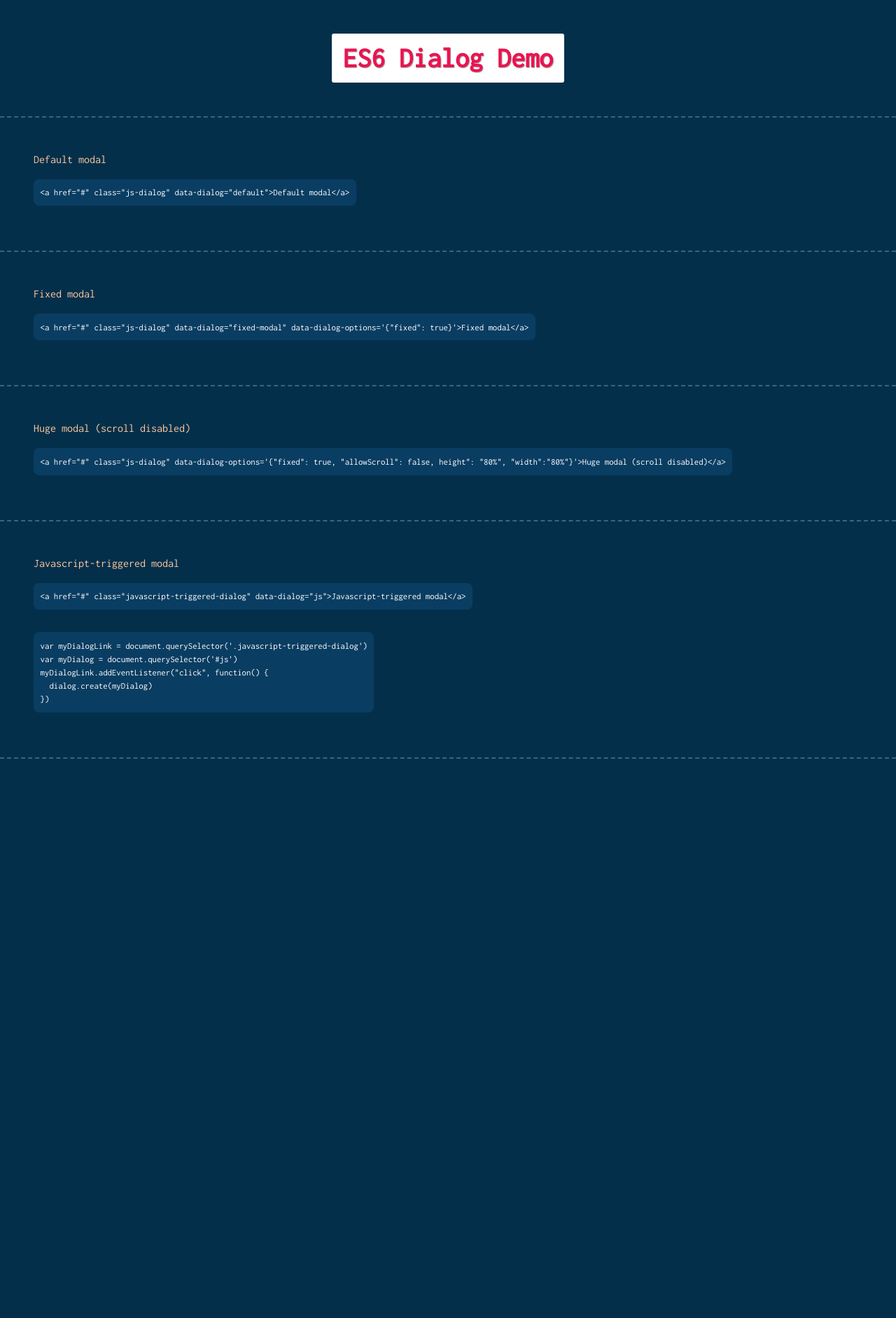
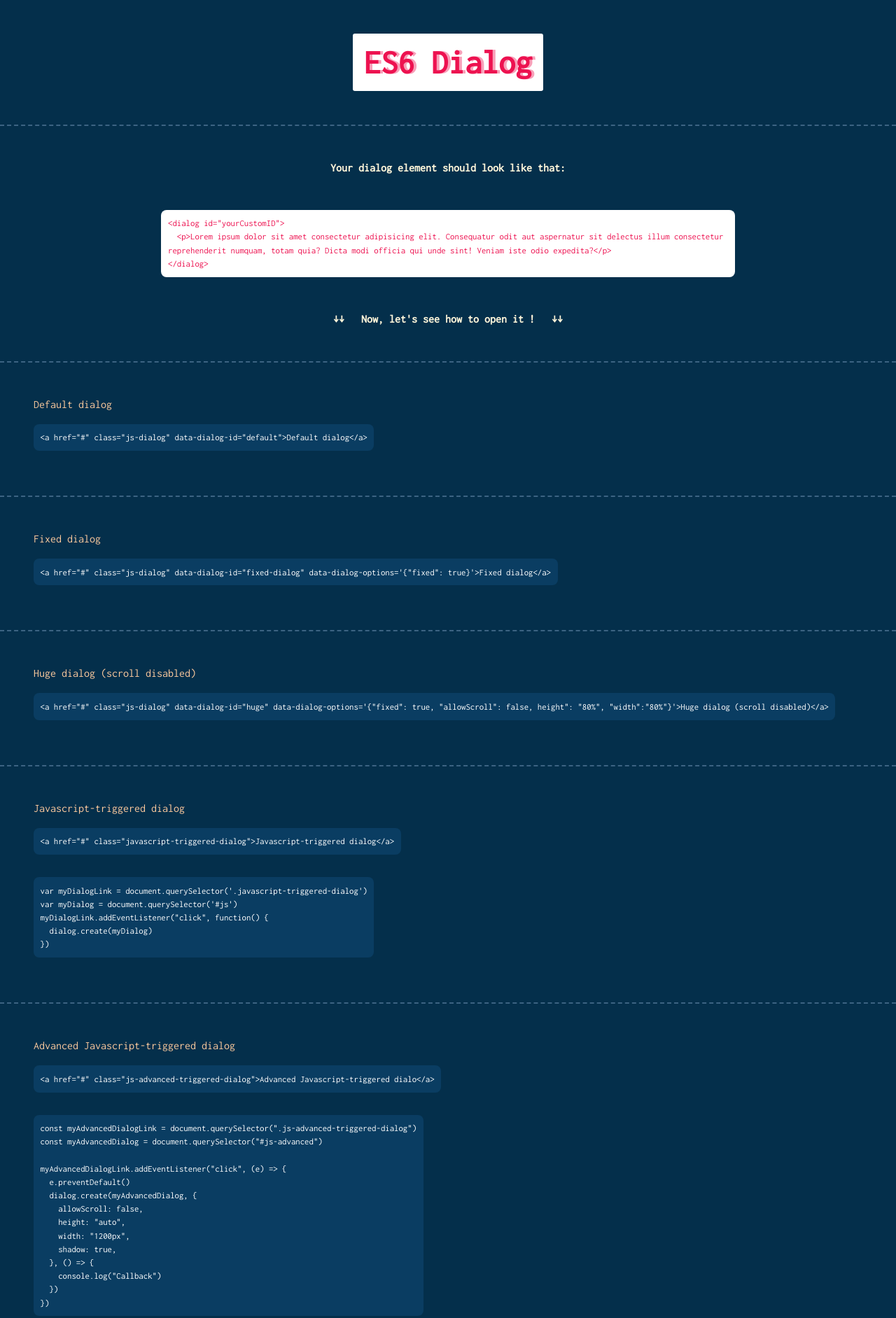
Before and after one commit to 0scrm/es6dialog, a website with bundled scripts: page index.html in a window 1280 px wide. Shown: the top 1883 px of the page at 70% size. Built offline with nearby package versions, Linux system fonts and the light colour scheme.

Commit message:
Update documentation & demo + clarity  improvements

```diff
--- a/app.js
+++ b/app.js
@@ -1,11 +1,25 @@
-import dialog from './src/es6dialog';
+import dialog from "./src/es6dialog";
 dialog.init()
 
-var myDialogLink = document.querySelector('.javascript-triggered-dialog')
-var myDialog = document.querySelector('#js')
-myDialogLink.addEventListener("click", function(e) {
+const myDialogLink = document.querySelector(".javascript-triggered-dialog")
+const myDialog = document.querySelector("#js")
+myDialogLink.addEventListener("click", (e) => {
   e.preventDefault()
-  dialog.create(myDialog, new Object, function() {
-    console.log('This dialog was triggered by javascript !')
+  dialog.create(myDialog, new Object, () => {
+    console.log("This dialog was triggered by javascript !")
   })
 })
+
+const myAdvancedDialogLink = document.querySelector(".js-advanced-triggered-dialog")
+const myAdvancedDialog     = document.querySelector("#js-advanced")
+myAdvancedDialogLink.addEventListener("click", (e) => {
+  e.preventDefault()
+  dialog.create(myAdvancedDialog, {
+    allowScroll: false,
+    height: "auto",
+    width: "1200px",
+    shadow: true,
+  }, () => {
+    console.log("Callback")
+  })
+})
--- a/index.html
+++ b/index.html
@@ -14,57 +14,67 @@
 
 <body>
   <header>
-    <h1>ES6 Dialog Demo</h1>
+    <h1>ES6 Dialog</h1>
   </header>
-  <section id="default-modal">
-    <a href="#" class="js-dialog" data-dialog="default">Default modal</a>
+  <section id="dialog-el" class="u-tac">
+  <p class="u-bold u-margin-b-m">Your dialog element should look like that:</p>
+  <div class="u-display-b">
+    <code class="highlight">
+    &lt;dialog id="yourCustomID"&gt;<br>
+    &nbsp;&nbsp;&lt;p&gt;Lorem ipsum dolor sit amet consectetur adipisicing elit. Consequatur odit aut aspernatur sit delectus illum consectetur reprehenderit numquam, totam quia? Dicta modi officia qui unde sint! Veniam iste odio expedita?&lt;/p&gt;<br>
+    &lt;/dialog&gt;
+    </code>
+  </div>
+  <p class="u-bold u-margin-t-m"><span class="u-margin-r-s">&darr;&darr;</span> Now, let's see how to open it ! <span class="u-margin-l-s">&darr;&darr;</span></p>
+  </section>
+  <section id="default-dialog">
+    <a href="#" class="js-dialog" data-dialog-id="default">Default dialog</a>
     <div class="u-display-b">
       <code>
-        &lt;a href="#" class="js-dialog" data-dialog="default">Default modal&lt;/a&gt;
+        &lt;a href="#" class="js-dialog" data-dialog-id="default">Default dialog&lt;/a&gt;
       </code>
     </div>
     <dialog id="default">
       <p>Lorem ipsum dolor sit amet consectetur adipisicing elit. Consequatur odit aut aspernatur sit delectus illum
         consectetur reprehenderit numquam, totam quia? Dicta modi officia qui unde sint! Veniam iste odio expedita?</p>
-
     </dialog>
   </section>
 
-  <section id="fixed-modal">
-    <a href="#" class="js-dialog" data-dialog="fixed" data-dialog-options='{"fixed": true}'>Fixed modal</a>
+  <section id="fixed-dialog">
+    <a href="#" class="js-dialog" data-dialog-id="fixed" data-dialog-options='{"fixed": true}'>Fixed dialog</a>
     <div class="u-display-b">
       <code>
-        &lt;a href="#" class="js-dialog" data-dialog="fixed-modal" data-dialog-options='{"fixed": true}'>Fixed
-        modal&lt;/a&gt;
+        &lt;a href="#" class="js-dialog" data-dialog-id="fixed-dialog" data-dialog-options='{"fixed": true}'>Fixed
+        dialog&lt;/a&gt;
       </code>
     </div>
     <dialog id="fixed">
-      <h2>Fixed Modal</h2>
+      <h2>Fixed dialog</h2>
       <p>Lorem ipsum dolor sit amet consectetur adipisicing elit. Consequatur odit aut aspernatur sit delectus illum
         consectetur reprehenderit numquam, totam quia? Dicta modi officia qui unde sint! Veniam iste odio expedita?</p>
     </dialog>
   </section>
-  <section id="huge-modal">
-    <a href="#" class="js-dialog" data-dialog="huge"
-      data-dialog-options='{"fixed": true, "allowScroll": false, "height": "80%", "width":"80%"}'>Huge modal (scroll
+  <section id="huge-dialog">
+    <a href="#" class="js-dialog" data-dialog-id="huge"
+      data-dialog-options='{"fixed": true, "allowScroll": false, "height": "80%", "width":"80%"}'>Huge dialog (scroll
       disabled)</a>
     <div class="u-display-b">
       <code>
-        &lt;a href="#" class="js-dialog" data-dialog-options='{"fixed": true, "allowScroll": false, height": "80%",
-        "width":"80%"}'>Huge modal (scroll disabled)&lt;/a&gt;
+        &lt;a href="#" class="js-dialog" data-dialog-id="huge" data-dialog-options='{"fixed": true, "allowScroll": false, height": "80%",
+        "width":"80%"}'>Huge dialog (scroll disabled)&lt;/a&gt;
       </code>
     </div>
     <dialog id="huge">
-      <h2>Huge Modal (scroll disabled)</h2>
+      <h2>Huge dialog (scroll disabled)</h2>
       <p>Lorem ipsum dolor sit amet consectetur adipisicing elit. Consequatur odit aut aspernatur sit delectus illum
         consectetur reprehenderit numquam, totam quia? Dicta modi officia qui unde sint! Veniam iste odio expedita?</p>
     </dialog>
   </section>
-  <section id="js-modal">
-    <a href="#" class="javascript-triggered-dialog" data-dialog="js">Javascript-triggered modal</a>
+  <section id="js-dialog">
+    <a href="#" class="javascript-triggered-dialog">Javascript-triggered dialog</a>
     <div class="u-display-b">
       <code>
-        &lt;a href="#" class="javascript-triggered-dialog" data-dialog="js">Javascript-triggered modal&lt;/a&gt;
+        &lt;a href="#" class="javascript-triggered-dialog">Javascript-triggered dialog&lt;/a&gt;
       </code>
     </div>
     <div class="u-display-b">
@@ -77,12 +87,42 @@
       </code>
     </div>
     <dialog id="js">
-      <h2>Javascript-triggered modal</h2>
+      <h2>Javascript-triggered dialog</h2>
       <p>Lorem ipsum dolor sit amet consectetur adipisicing elit. Consequatur odit aut aspernatur sit delectus illum
         consectetur reprehenderit numquam, totam quia? Dicta modi officia qui unde sint! Veniam iste odio expedita?</p>
     </dialog>
   </section>
-  <div style="margin-bottom: 1000px"></div>
+  <section id="js-dialog-advances">
+    <a href="#" class="js-advanced-triggered-dialog">Advanced Javascript-triggered dialog</a>
+    <div class="u-display-b">
+      <code>
+        &lt;a href="#" class="js-advanced-triggered-dialog">Advanced Javascript-triggered dialo&lt;/a&gt;
+      </code>
+    </div>
+    <div class="u-display-b">
+      <code>
+        const myAdvancedDialogLink = document.querySelector(".js-advanced-triggered-dialog")<br>
+        const myAdvancedDialog     = document.querySelector("#js-advanced")<br><br>
+        myAdvancedDialogLink.addEventListener("click", (e) => {<br>
+        &nbsp;&nbsp;e.preventDefault()<br>
+        &nbsp;&nbsp;dialog.create(myAdvancedDialog, {<br>
+        &nbsp;&nbsp;&nbsp;&nbsp;allowScroll: false,<br>
+        &nbsp;&nbsp;&nbsp;&nbsp;height: "auto",<br>
+        &nbsp;&nbsp;&nbsp;&nbsp;width: "1200px",<br>
+        &nbsp;&nbsp;&nbsp;&nbsp;shadow: true,<br>
+        &nbsp;&nbsp;}, () => {<br>
+        &nbsp;&nbsp;&nbsp;&nbsp;console.log("Callback")<br>
+        &nbsp;&nbsp;})<br>
+        })
+      </code>
+    </div>
+    <dialog id="js-advanced">
+      <h2>Javascript-triggered dialog</h2>
+      <p>Lorem ipsum dolor sit amet consectetur adipisicing elit. Consequatur odit aut aspernatur sit delectus illum
+        consectetur reprehenderit numquam, totam quia? Dicta modi officia qui unde sint! Veniam iste odio expedita?</p>
+    </dialog>
+  </section>
+  <div class="u-margin-b-l"></div>
   <script src="./src/es6dialog.js"></script>
   <script src="./app.js"></script>
 </body>
--- a/index.scss
+++ b/index.scss
@@ -1,8 +1,38 @@
 @import 'reset';
+/* Utilities */
+$size: (
+  s: 1rem,
+  m: 2rem,
+  l: 3rem
+);
+
+@each $name, $value in $size {
+  .u-margin-t-#{$name} {
+    margin-top: $value;
+  }
+  .u-margin-l-#{$name} {
+    margin-left: $value;
+  }
+  .u-margin-b-#{$name} {
+    margin-bottom: $value;
+  }
+  .u-margin-r-#{$name} {
+    margin-right: $value;
+  }
+}
 
 /* Beginning of demo styles */
 .u-display-b {
   display: block;
+}
+.u-tac {
+  text-align: center;
+}
+.u-bold {
+  font-weight: bold;
+}
+.u-margin-t-m {
+  margin-top: 2rem;
 }
 
 body {
@@ -25,11 +55,11 @@ h2 {
 }
 
 header {
-  font-size: 2.5rem;
+  font-size: 3rem;
   margin: 3rem auto;
   text-align: center;
   color: #ed1250;
-  text-shadow: 1px 1px 1px rgba(0, 0, 0, .4);
+  text-shadow: 4px 0px 0px rgba(237, 18, 80, .4);
 
   h1 {
     display: inline-block;
@@ -70,4 +100,10 @@ code {
   color: #ffffff;
   border-radius: .5rem;
   background: #0a3d62;
+  text-align: left;
+  &.highlight {
+    background-color: #fff;
+    color: #ed1250;
+    max-width: 800px;
+  }
 }
--- a/src/es6dialog.js
+++ b/src/es6dialog.js
@@ -54,7 +54,7 @@ class DialogClass {
     if (!exists(".js-close-dialog")) {
       let close = document.createElement("a")
       close.classList.add("js-close-dialog", "dialog__close")
-      close.setAttribute("data-dialog", this.el.getAttribute("id"))
+      close.setAttribute("data-dialog-id", this.el.getAttribute("id"))
       close.innerHTML = config.global.closeText
       this.el.appendChild(close)
     }
@@ -90,7 +90,7 @@ const dialog = {
     links.forEach(function (link) {
       link.addEventListener("click", function (e) {
         e.preventDefault()
-        let id = e.target.getAttribute("data-dialog"),
+        let id = e.target.getAttribute("data-dialog-id"),
           dialog = document.getElementById(id)
         let options = new Object
         if (e.target.hasAttribute("data-dialog-options")) {
```
Also changed, not shown: build/es6dialog.js.
